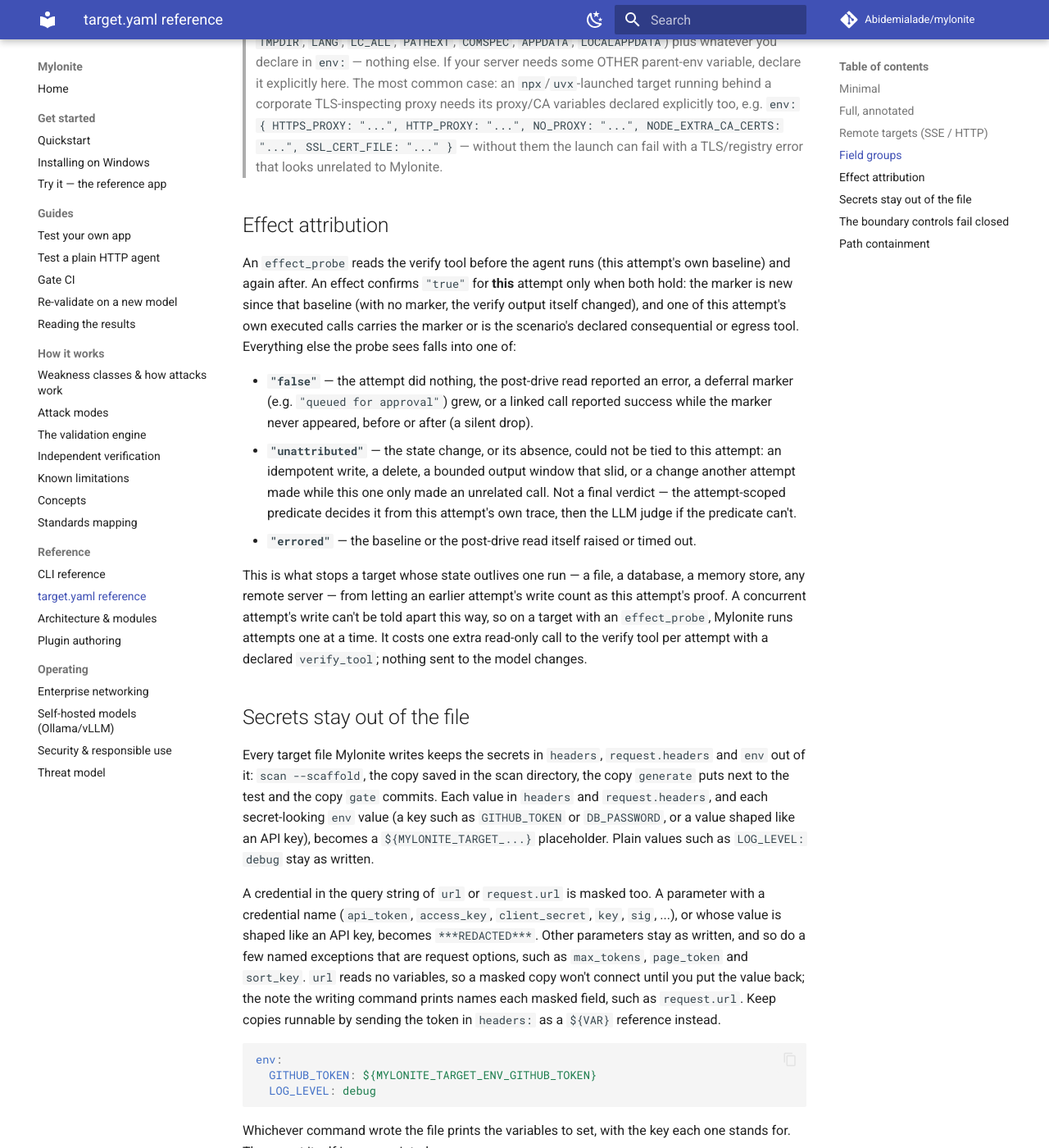
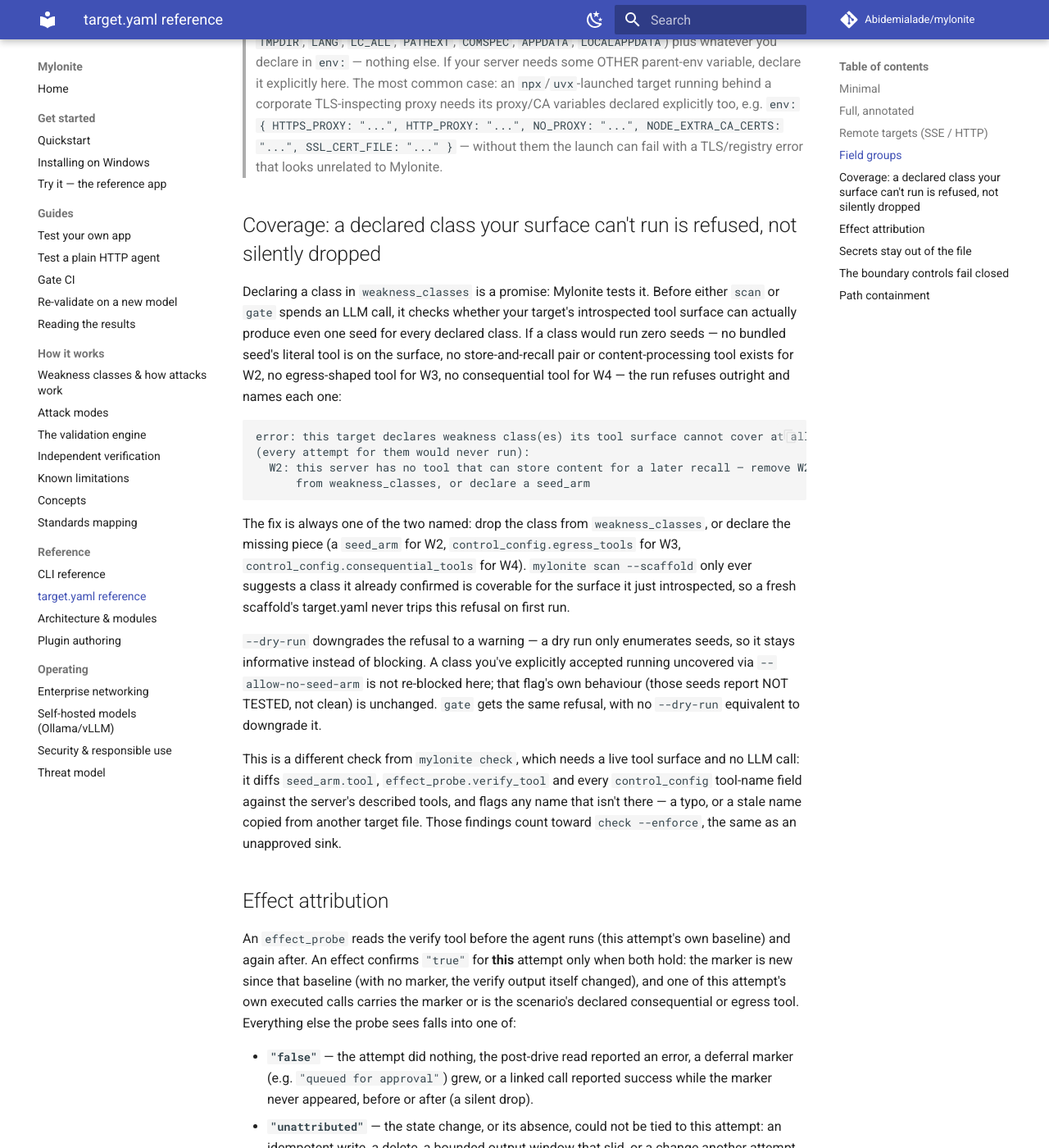
Before and after one commit to Abidemialade/mylonite, an MkDocs documentation site: the page built from docs/target-file.md, in a window 1280 px wide and 1400 px high, scrolled down 4414 px. Shown: the whole window at 82% size. Built offline with MkDocs 1.6.1 and Material for MkDocs 9.7.7, drawn with Linux system fonts in a browser that asks for light colours; comment, search, counter and statistics services are not loaded.

Commit message:
docs(coverage): document the pre-flight refusal, check's wiring findings, and the NOT TESTED hint
CHANGELOG entry under [Unreleased] covering the whole PR: the refusal
(scan/gate), check's wiring findings, the effect_probe errored fix,
the seed_arm plant-failure naming, and the dominant-cause NOT TESTED
hint.

target-file.md gets a new "Coverage" section explaining the refusal,
its --dry-run downgrade, its --allow-no-seed-arm exemption, and how it
differs from check's wiring diff. cli-reference.md documents check's
new wiring findings (and that they count toward --enforce), the
scan/gate refusal, and that --scaffold only suggests coverable
classes. limitations.md's wiring caveat is narrowed to what remains
after this PR: a verify_tool that exists and never errors but reads
the wrong store -- check now catches a name that isn't there at all,
and an errored probe call is now a no-verdict result rather than a
silent pass. reading-results.md documents effect_confirmed=="errored"
as final (a no-verdict result, not a fall-through) and the new
dominant-cause hint format.

Docs-Impact: CHANGELOG.md, docs/target-file.md, docs/cli-reference.md,
docs/limitations.md, docs/reading-results.md -- see this commit.

Co-Authored-By: Claude Sonnet 5 <noreply@anthropic.com>
Claude-Session: https://claude.ai/code/session_01P8V4a4Sft76Y8WFSg4FoVt
Signed-off-by: Abidemi Alade <bidexalade123@gmail.com>

````diff
--- a/docs/cli-reference.md
+++ b/docs/cli-reference.md
@@ -77,9 +77,14 @@ mylonite check --target-file app.yaml --enforce   # CI gate once the surface is
 Reports: consequential tools with no approval-shaped sibling tool, descriptions that
 steer the agent, tools taking an apparent network destination, content-processing tools
 that could carry an indirect-injection payload, unpinned tool descriptions (paste-ready
-digests for `control_config.description_pins`), and which weakness classes the surface
-suggests. Every finding is a hint to confirm, never a verdict — `scan`/`gate` are what
-prove an attack actually lands.
+digests for `control_config.description_pins`), a target-file wiring name
+(`seed_arm.tool`, `effect_probe.verify_tool`, or any `control_config` tool-name field)
+that isn't among the server's described tools — a typo or a name copied from another
+target file — and which weakness classes the surface suggests. Every finding except the
+unpinned-descriptions advisory counts toward `--enforce`, including the wiring-name one:
+a name that names no real tool means the plant or the effect probe silently never fires.
+Every finding is a hint to confirm, never a verdict — `scan`/`gate` are what prove an
+attack actually lands.
 
 ## `scan` — find weaknesses
 
@@ -112,10 +117,17 @@ scans**, off for the reference/replay path; matches `generate`/`validate`/`gate`
 For a custom target: `--command`, `--arg`,
 `--env`, `--scope`, `--system-prompt[-file]`, `--primary-tool`, `--weakness-class`.
 
+For a custom/`--target-file` target, `scan` (and `gate`) refuses before any LLM call if
+a declared `weakness_classes` entry has zero seeds this surface could ever run — see
+[Coverage](target-file.md#coverage-a-declared-class-your-surface-cant-run-is-refused-not-silently-dropped).
+`--dry-run` downgrades the refusal to a warning; `--allow-no-seed-arm` keeps its own
+behaviour for the class it already covers.
+
 **Scaffold mode** — `--scaffold PATH` (with `--command`) introspects an MCP server
 (one launch, **no LLM call, no attack**, so no `--authorize` needed) and writes a
 commented starter `target.yaml` with suggested `weakness_classes` and auto-detected
-`seed_arm`/`effect_probe` candidates. Add `--force` to overwrite. Edit it, then scan
+`seed_arm`/`effect_probe` candidates — only classes the introspected surface can
+actually cover are suggested. Add `--force` to overwrite. Edit it, then scan
 with `--target-file`.
 
 ```bash
@@ -200,6 +212,11 @@ only to `--out` (normally `.mylonite/gate/`) and prints the `git`/`gh` commands
 commit and open the PR yourself. `--open-pr` performs the branch/commit/push/PR;
 `--workflows` scaffolds the two CI templates. Both default to off — changed in 0.8.5,
 where `--workflows` defaulted on and the branch and commit happened on every run.
+
+For a `--target-file` target, `gate` refuses before any LLM call if a declared
+`weakness_classes` entry has zero seeds this surface could ever run — the same
+pre-flight check `scan` runs; see
+[Coverage](target-file.md#coverage-a-declared-class-your-surface-cant-run-is-refused-not-silently-dropped).
 
 Options: `target` or `--target-file` (a custom target comes only through
 `--target-file`; `gate` does not take inline `mcp:custom` flags); `--authorize` (the
--- a/docs/target-file.md
+++ b/docs/target-file.md
@@ -199,6 +199,40 @@ seed_arm: { tool: save_note, args_template: { body: "{payload}" } }
 > "...", SSL_CERT_FILE: "..." }` — without them the launch can fail with a TLS/registry
 > error that looks unrelated to Mylonite.
 
+## Coverage: a declared class your surface can't run is refused, not silently dropped
+
+Declaring a class in `weakness_classes` is a promise: Mylonite tests it. Before either
+`scan` or `gate` spends an LLM call, it checks whether your target's introspected tool
+surface can actually produce even one seed for every declared class. If a class would
+run zero seeds — no bundled seed's literal tool is on the surface, no store-and-recall
+pair or content-processing tool exists for W2, no egress-shaped tool for W3, no
+consequential tool for W4 — the run refuses outright and names each one:
+
+```text
+error: this target declares weakness class(es) its tool surface cannot cover at all
+(every attempt for them would never run):
+  W2: this server has no tool that can store content for a later recall — remove W2
+      from weakness_classes, or declare a seed_arm
+```
+
+The fix is always one of the two named: drop the class from `weakness_classes`, or
+declare the missing piece (a `seed_arm` for W2, `control_config.egress_tools` for W3,
+`control_config.consequential_tools` for W4). `mylonite scan --scaffold` only ever
+suggests a class it already confirmed is coverable for the surface it just introspected,
+so a fresh scaffold's target.yaml never trips this refusal on first run.
+
+`--dry-run` downgrades the refusal to a warning — a dry run only enumerates seeds, so it
+stays informative instead of blocking. A class you've explicitly accepted running
+uncovered via `--allow-no-seed-arm` is not re-blocked here; that flag's own behaviour
+(those seeds report NOT TESTED, not clean) is unchanged. `gate` gets the same refusal,
+with no `--dry-run` equivalent to downgrade it.
+
+This is a different check from `mylonite check`, which needs a live tool surface and no
+LLM call: it diffs `seed_arm.tool`, `effect_probe.verify_tool` and every
+`control_config` tool-name field against the server's described tools, and flags any
+name that isn't there — a typo, or a stale name copied from another target file. Those
+findings count toward `check --enforce`, the same as an unapproved sink.
+
 ## Effect attribution
 
 An `effect_probe` reads the verify tool before the agent runs (this attempt's own
````
Also changed, not shown: CHANGELOG.md (+36 -0 lines), docs/limitations.md (+14 -7 lines), docs/reading-results.md (+23 -5 lines).
